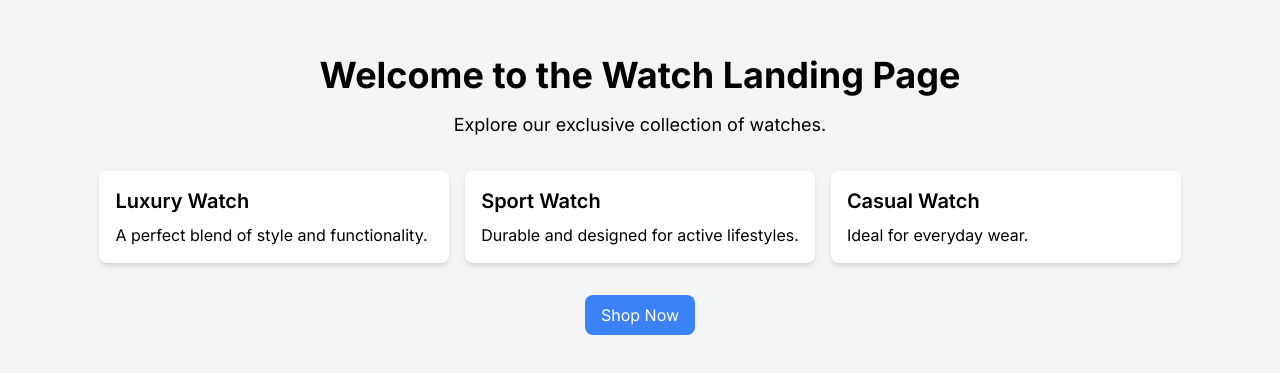
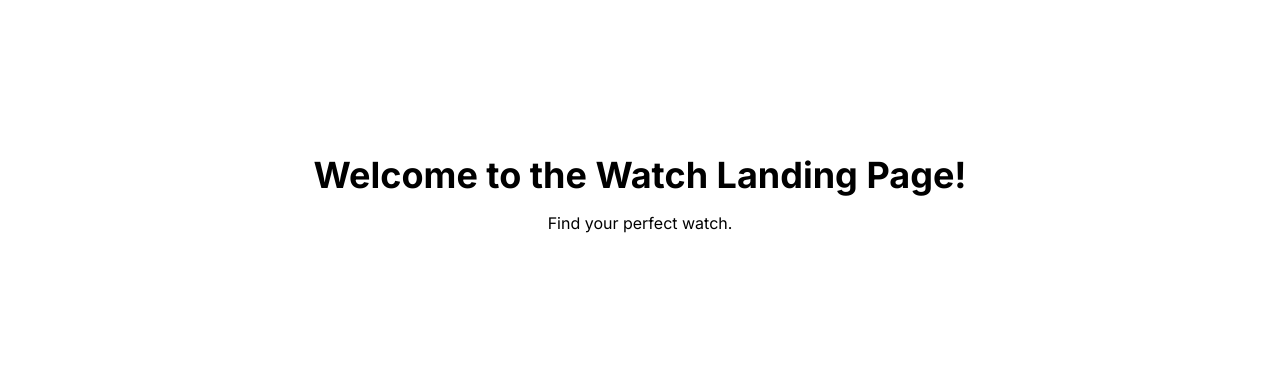
Before and after one commit to Goatkenziee/watch-landing-page, a Next.js app: page / in a window 1280 px wide. Shown: the part 205-578 px from the top of the page. Built offline with nearby package versions, Linux system fonts and the light colour scheme.

Commit message:
Add initial landing page implementation with TypeScript and Tailwind CSS

```diff
--- a/app/page.tsx
+++ b/app/page.tsx
@@ -1,27 +1,12 @@
 import React from 'react';
 
-const HomePage = () => {
+const Page = () => {
   return (
-    <div className="flex flex-col items-center justify-center min-h-screen bg-gray-100">
-      <h1 className="text-4xl font-bold">Welcome to the Watch Landing Page</h1>
-      <p className="mt-4 text-lg">Explore our exclusive collection of watches.</p>
-      <div className="grid grid-cols-1 md:grid-cols-3 gap-4 mt-8">
-        <div className="bg-white shadow-md rounded-lg p-4">
-          <h2 className="text-xl font-semibold">Luxury Watch</h2>
-          <p className="mt-2">A perfect blend of style and functionality.</p>
-        </div>
-        <div className="bg-white shadow-md rounded-lg p-4">
-          <h2 className="text-xl font-semibold">Sport Watch</h2>
-          <p className="mt-2">Durable and designed for active lifestyles.</p>
-        </div>
-        <div className="bg-white shadow-md rounded-lg p-4">
-          <h2 className="text-xl font-semibold">Casual Watch</h2>
-          <p className="mt-2">Ideal for everyday wear.</p>
-        </div>
-      </div>
-      <button className="mt-8 px-4 py-2 bg-blue-500 text-white rounded-lg">Shop Now</button>
-    </div>
+    <main className="flex flex-col items-center justify-center h-screen">
+      <h1 className="text-4xl font-bold">Welcome to the Watch Landing Page!</h1>
+      <p className="mt-4">Find your perfect watch.</p>
+    </main>
   );
 };
 
-export default HomePage;
+export default Page;
--- a/next.config.js
+++ b/next.config.js
@@ -1,17 +1,6 @@
 /** @type {import('next').NextConfig} */
 const nextConfig = {
   reactStrictMode: true,
-  swcMinify: true,
-  pageExtensions: ['tsx', 'ts', 'jsx', 'js'], // Ensure Next.js recognizes page files
-  async redirects() {
-    return [
-      {
-        source: '/_not-found',
-        destination: '/',
-        permanent: false,
-      },
-    ];
-  },
 };
 
 module.exports = nextConfig;
--- a/tailwind.config.js
+++ b/tailwind.config.js
@@ -1,6 +1,6 @@
 /** @type {import('tailwindcss').Config} */
 module.exports = {
-  content: ["./app/**/*.{js,jsx,ts,tsx}", "./pages/**/*.{js,jsx,ts,tsx}", "./components/**/*.{js,jsx,ts,tsx}"],
+  content: ["./app/**/*.{js,ts,jsx,tsx}", "./pages/**/*.{js,ts,jsx,tsx}", "./components/**/*.{js,ts,jsx,tsx}"],
   theme: {
     extend: {},
   },
```
